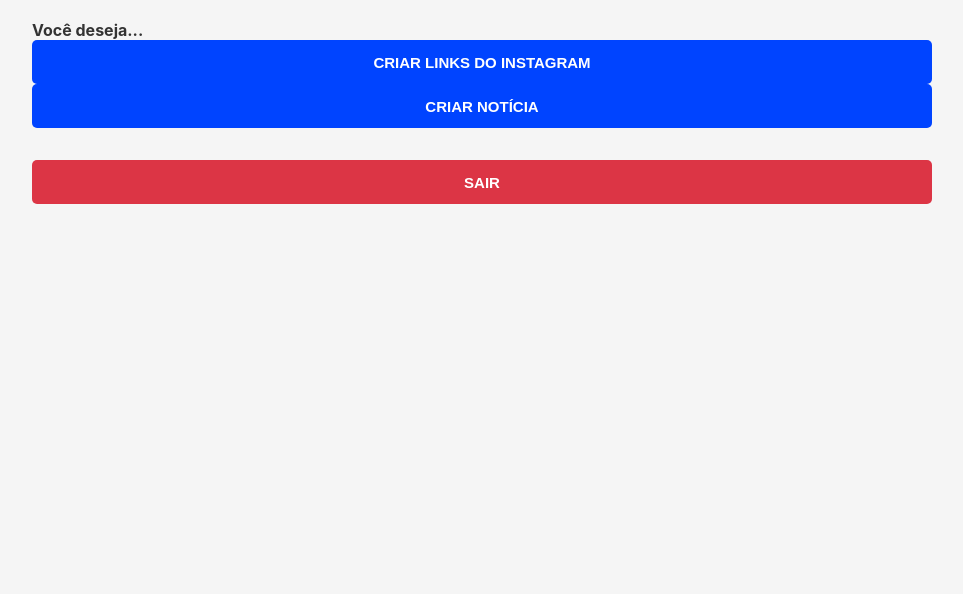
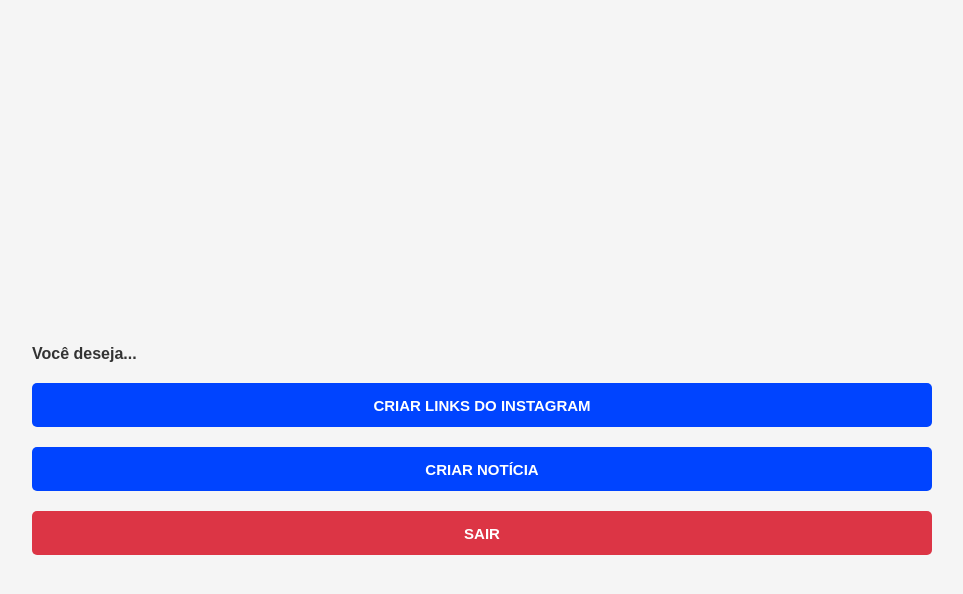
Before and after one commit to Landowski/aprovadosaft2024, a Jekyll site: the page admin.html, which Jekyll copies as it is, in a window 1280 px wide. Shown: the top 594 px of the page, without its empty margins (158-1121 px from the left). Built offline with Jekyll 4.4.1, drawn with Linux system fonts in a browser that asks for light colours; comment, search, counter and statistics services are not loaded.

Commit message:
Update admin.html

```diff
--- a/admin.html
+++ b/admin.html
@@ -9,15 +9,14 @@
     <script src="https://www.gstatic.com/firebasejs/8.10.0/firebase-auth.js"></script>
     <script src="https://www.gstatic.com/firebasejs/8.10.0/firebase-firestore.js"></script>
     <style>
-        body { box-sizing: border-box; margin: 0; padding: 0; display: flex; flex-direction: column; align-items: center; font-family: "Inter", serif; background-color: #f5f5f5; color: #333;}
-        .container { width: 100%; max-width: 900px; display: flex; flex-direction: column; padding: 20px; }
+        body { box-sizing: border-box; margin: 0; padding: 0; display: flex; flex-direction: column; align-items: center; justify-content: center; height: 100vh; font-family: "Arial", sans-serif; background-color: #f5f5f5; color: #333;}
+        .container { width: 100%; max-width: 900px; display: flex; flex-direction: column; padding: 20px; gap: 20px; }
         label { font-weight: bold; }
         button { display: flex; align-items: center; gap: 10px; justify-content: center; background-color: rgb(0, 68, 255); color: white; padding: 10px; border: none; outline: none; cursor: pointer; border-radius: 5px; height: 44px; font-family: "Arial", serif; font-size: 15px; font-weight: bold; }
         button:hover { background-color: rgb(21, 83, 255); }
         .btn-danger {
             background-color: #dc3545;
             color: white;
-            margin-top: 2rem;
         }
         .btn-danger:hover {
             background-color: #c82333;
```
